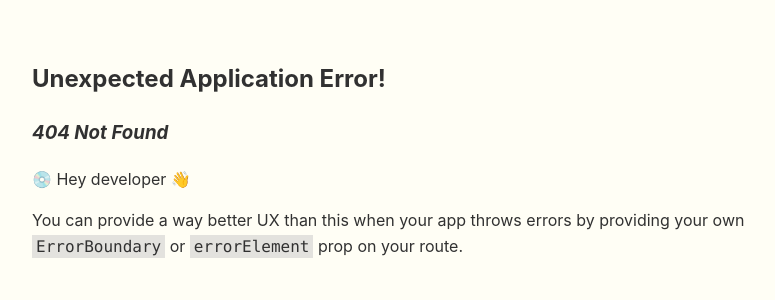
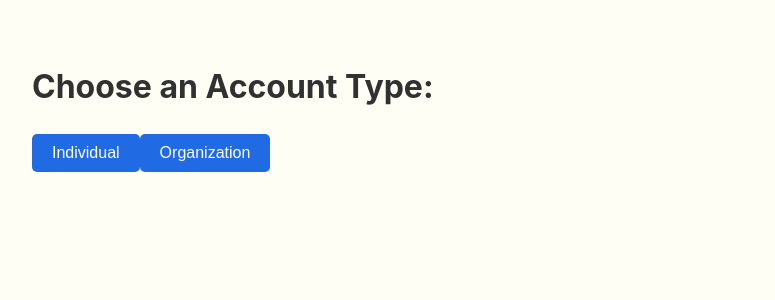
Before and after one commit to cammcinnes/fundme, a React (Create React App) app in the folder project/frontend/: page /create in a window 1280 px wide. Before the commit this address had no page. Shown: the top 300 px of the page, without its empty margins (208-983 px from the left). Built offline with nearby package versions, Linux system fonts and the light colour scheme.

Commit message:
Create a choose account type page routed from welcome page

```diff
--- a/project/frontend/src/index.js
+++ b/project/frontend/src/index.js
@@ -5,6 +5,7 @@ import reportWebVitals from './reportWebVitals';
 import {createBrowserRouter, RouterProvider} from "react-router-dom";
 import Welcome from "./pages/Welcome";
 import Login from "./pages/Login";
+import ChooseAccountType from "./pages/ChooseAccountType";
 
 const router = createBrowserRouter([
     {
@@ -14,6 +15,10 @@ const router = createBrowserRouter([
     {
         path: "/login",
         element: <Login />,
+    },
+    {
+        path: "/create",
+        element: <ChooseAccountType />,
     },
 ]);
 const root = ReactDOM.createRoot(document.getElementById('root'));
--- /dev/null
+++ b/project/frontend/src/pages/ChooseAccountType.js
@@ -0,0 +1,27 @@
+import React from 'react';
+import '../App.css';
+import {useNavigate} from "react-router-dom";
+
+function ChooseAccountType() {
+    const navigate = useNavigate();
+
+    const navIndividual = () => {
+        navigate("/create/individual");
+    }
+    const navOrganization = () => {
+        navigate("/create/organization");
+    }
+
+    return (
+        <div>
+        <h1>Choose an Account Type:</h1>
+            <div className={"createAccountSelection"}>
+                <button type={"submit"} value={'submit'} onClick={navIndividual}>Individual</button>
+                <button type={"submit"} value={'submit'} onClick={navOrganization}>Organization</button>
+            </div>
+        </div>
+
+    );
+}
+
+export default ChooseAccountType;
--- a/project/frontend/src/pages/Welcome.js
+++ b/project/frontend/src/pages/Welcome.js
@@ -4,14 +4,17 @@ import '../App.css';
 function Welcome() {
     const navigate = useNavigate();
 
-    const movePages = () => {
+    const moveLogin = () => {
         navigate("/login");
+    }
+    const moveCreate = () => {
+        navigate("/create");
     }
     return (
         <div>Welcome page
             <div className={'startMenu'}>
-                <button type={"submit"} value={'submit'} onClick={movePages}>Login</button>
-                <button type={"submit"} value={'submit'}>Create Account</button>
+                <button type={"submit"} value={'submit'} onClick={moveLogin}>Login</button>
+                <button type={"submit"} value={'submit'} onClick={moveCreate}>Create Account</button>
             </div>
         </div>
     );
```
Also changed, not shown: project/frontend/src/App.js (+16 -16 lines).
